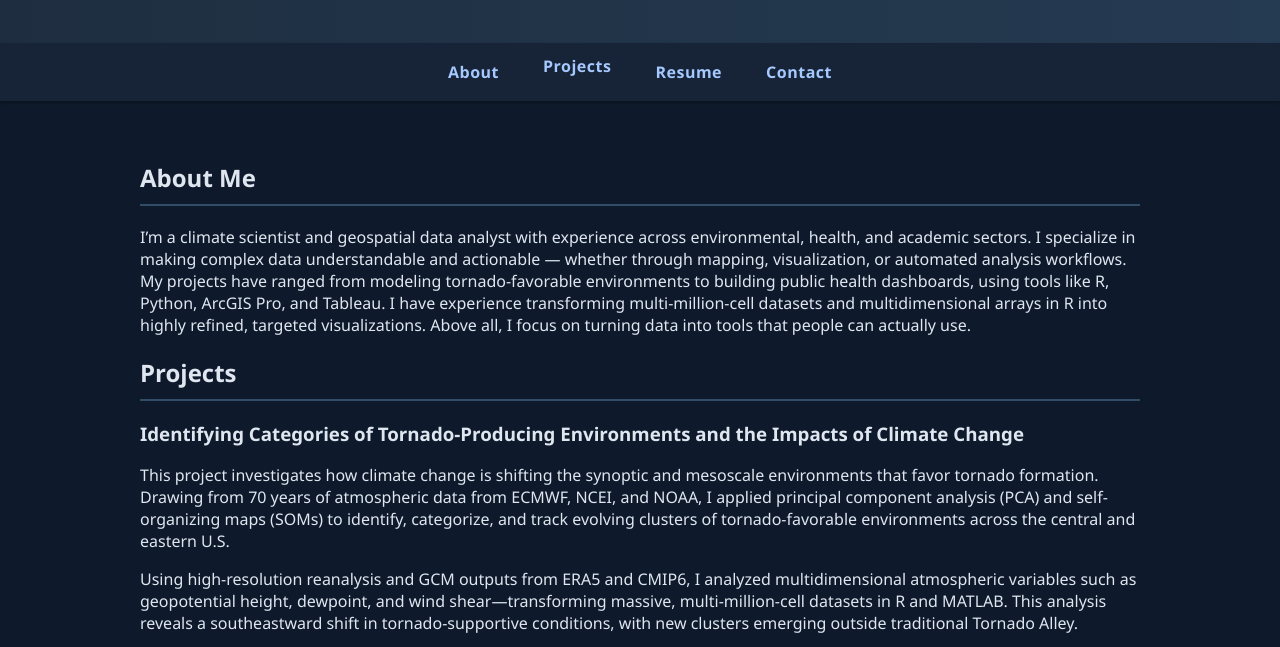
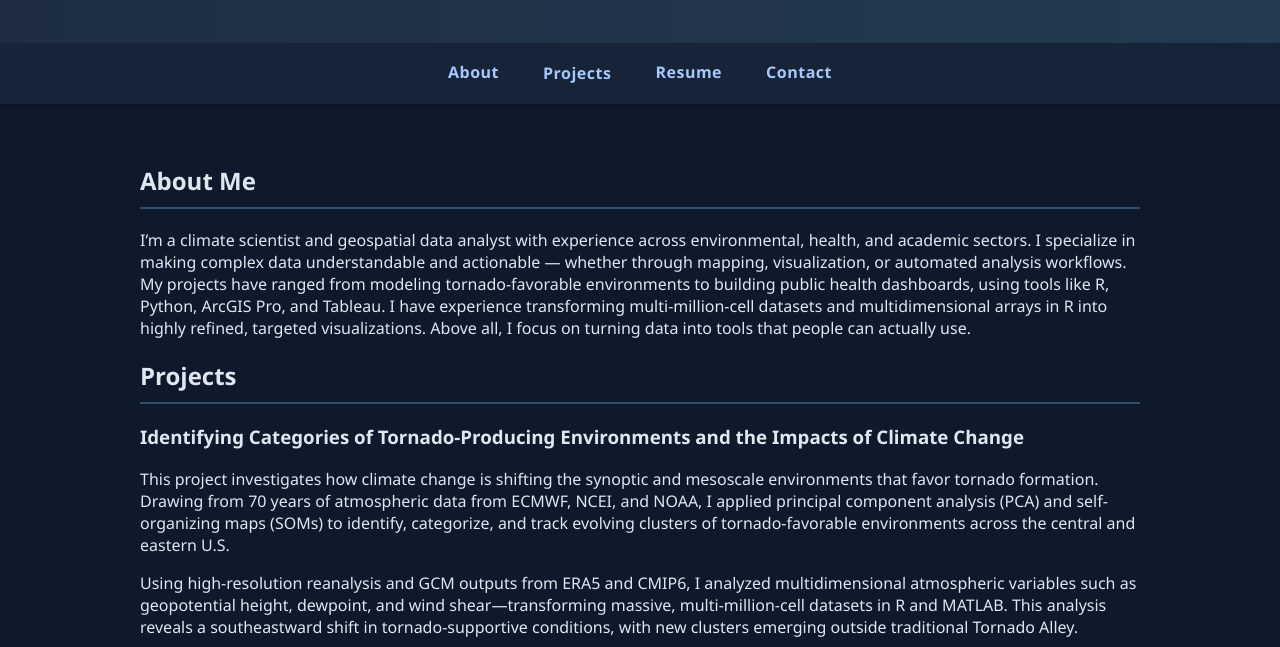
Before and after one commit to Michael-Crowell/Michael-Crowell.github.io, a plain HTML site: page index.html in a window 1280 px wide. Shown: the part 141-788 px from the top of the page. Drawn offline with Linux system fonts and the light colour scheme.

Commit message:
Update index.html

```diff
--- a/index.html
+++ b/index.html
@@ -254,7 +254,13 @@
   background: none;
   border: none;
   cursor: pointer;
+  font-size: 1rem;
+  line-height: 1.6;
+  display: inline-block;
+  height: 100%;
+  box-sizing: border-box;
 }
+
 
 .dropdown-content {
   display: none;
```
